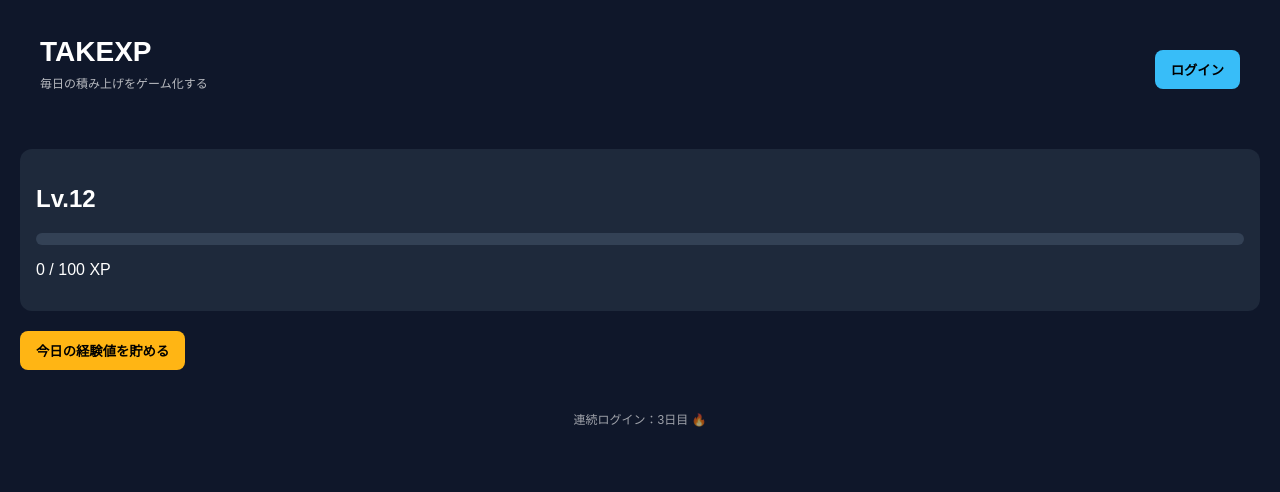
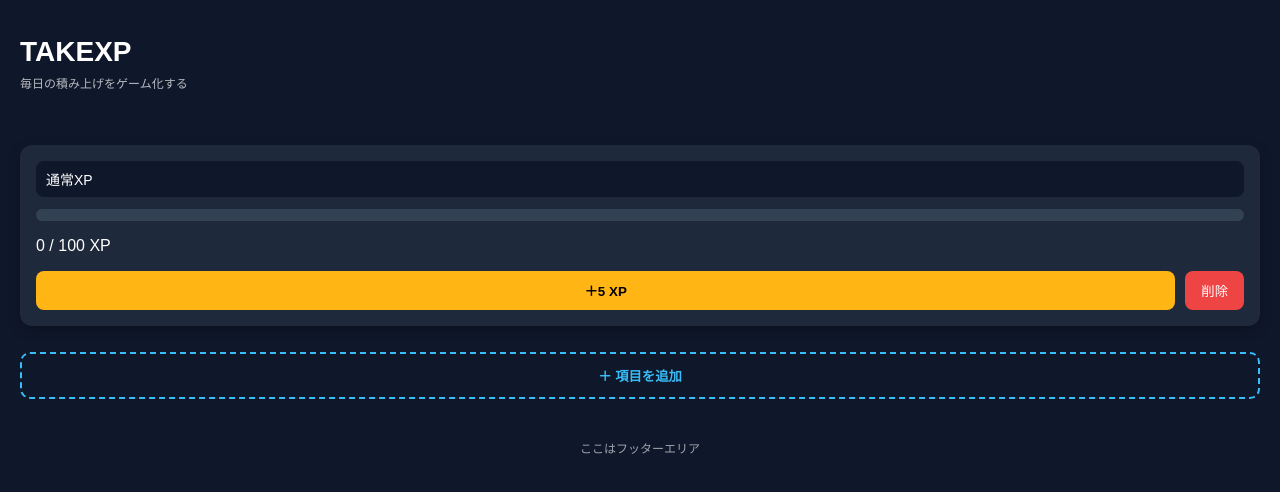
Before and after one commit to matsudaron/TAKEXP, a React (Create React App) app: page / in a window 1280 px wide. Shown: the top 492 px of the page. Built offline with nearby package versions, Linux system fonts and the light colour scheme.

Commit message:
項目＋項目名追加・削除を実装／EP追加の上限を実装（1日1回まで）

```diff
--- a/src/App.css
+++ b/src/App.css
@@ -7,34 +7,111 @@
   font-family: sans-serif;
 }
 
+/* カード */
 .top-card {
   background: #1e293b;
   padding: 16px;
   border-radius: 12px;
-  margin: 20px 0;
+  margin: 16px 0;
+  box-shadow: 0 4px 12px rgba(0,0,0,0.25);
 }
 
+/* 入力 */
+.task-input {
+  width: 100%;
+  padding: 10px;
+  margin-bottom: 12px;
+  border-radius: 8px;
+  border: none;
+  background: #0f172a;
+  color: white;
+  font-size: 14px;
+  outline: none;
+  box-sizing: border-box;
+}
+
+.task-input::placeholder {
+  color: #64748b;
+}
+
+/* XPバー */
 .exp-bar {
   width: 100%;
   height: 12px;
   background: #334155;
   border-radius: 6px;
   overflow: hidden;
+  margin-bottom: 8px;
 }
 
 .exp-fill {
   height: 100%;
-  background: #38bdf8;
+  background: linear-gradient(90deg, #38bdf8, #0ea5e9);
   transition: width 0.4s ease;
 }
 
+/* ボタン横並び */
+.button-row {
+  display: flex;
+  gap: 10px;
+  margin-top: 10px;
+}
+
+/* XPボタン */
 .take-xp-button {
+  flex: 1;
   padding: 10px 16px;
   border: none;
   border-radius: 8px;
   background: #ffb514;
   cursor: pointer;
   font-weight: bold;
+  transition: transform 0.1s, opacity 0.1s;
+}
+
+.take-xp-button:hover {
+  transform: translateY(-1px);
+  opacity: 0.9;
+}
+
+.take-xp-button:disabled {
+  opacity: 0.4;
+  cursor: not-allowed;
+}
+
+/* 削除ボタン */
+.delete-button {
+  padding: 10px 16px;
+  border: none;
+  border-radius: 8px;
+  background: #ef4444;
+  color: white;
+  cursor: pointer;
+  transition: transform 0.1s, opacity 0.1s;
+}
+
+.delete-button:hover {
+  transform: translateY(-1px);
+  opacity: 0.9;
+}
+
+/* 追加ボタン */
+.add-button {
+  width: 100%;
+  margin-top: 10px;
+  padding: 12px;
+  border: 2px dashed #38bdf8;
+  border-radius: 10px;
+  background: transparent;
+  color: #38bdf8;
+  cursor: pointer;
+  font-weight: bold;
+  transition: background 0.2s, color 0.2s;
+}
+
+.add-button:hover {
+  background: #38bdf8;
+  color: #0f172a;
 }
 
 /* ヘッダー */
@@ -42,7 +119,7 @@
   display: flex;
   align-items: center;
   justify-content: space-between;
-  padding: 16px 20px;
+  padding: 16px 0;
 }
 
 .logo {
@@ -66,6 +143,7 @@
   font-weight: bold;
 }
 
+/* メイン */
 .main {
   padding: 10px 0;
 }
--- a/src/App.js
+++ b/src/App.js
@@ -1,54 +1,138 @@
-import { useState } from "react";
+import { useState, useEffect } from "react";
 import "./App.css";
 
 const Top = () => {
-  const [xp, setXp] = useState(0);
 
-  const handleLogin = () => {
-    setXp((prev) => {
-      const next = prev + 5;
-      return next > 100 ? 100 : next;
+  const [tasks, setTasks] = useState(() => {
+  const saved = localStorage.getItem("tasks");
+  return saved ? JSON.parse(saved) : [
+    { id: 1, name: "通常XP", xp: 0 }
+  ];
 });
+
+  // tasksが変わるたびに保存
+  useEffect(() => {
+    localStorage.setItem("tasks", JSON.stringify(tasks));
+  }, [tasks]);
+
+  // XP加算
+  const DEV_MODE = false; // ←テスト時はtrueに変更
+  const handleGainXp = (id) => {
+  const today = new Date().toDateString();
+
+  setTasks((prev) =>
+    prev.map((task) => {
+      if (task.id !== id) return task;
+      // ▼開発者モード：制限無視
+      if (DEV_MODE) {
+        return {
+          ...task,
+          xp: Math.min(task.xp + 5, 100)
+        };
+      }
+      // ▼通常モード：1日1回制限
+      if (task.lastClaimed === today) return task;
+      return {
+        ...task,
+        xp: Math.min(task.xp + 5, 100),
+        lastClaimed: today
+      };
+    })
+  );
+};
+
+  // 項目追加
+  const handleAddTask = () => {
+    setTasks((prev) => [
+      ...prev,
+      {
+        id: Date.now(),
+        name: "",
+        xp: 0,
+        lastClaimed: null
+      }
+    ]);
+  };
+
+  // 名前変更
+  const handleNameChange = (id, value) => {
+    setTasks((prev) =>
+      prev.map((task) =>
+        task.id === id ? { ...task, name: value } : task
+      )
+    );
+  };
+
+  // 削除
+  const handleDelete = (id) => {
+    setTasks((prev) => prev.filter((task) => task.id !== id));
   };
 
   return (
     <div className="top-container">
 
-      {/* ヘッダー */}
       <header className="header">
         <div>
           <h1 className="logo">TAKEXP</h1>
           <p className="subtitle">毎日の積み上げをゲーム化する</p>
         </div>
-
-        <button className="login-button">
-          ログイン
-        </button>
       </header>
 
-      {/* メイン */}
       <main className="main">
-        <div className="top-card">
-          <h2>Lv.12</h2>
+
+        {tasks.map((task) => (
+          <div key={task.id} className="top-card">
+
+            {/* 名前編集 */}
+            <input
+              className="task-input"
+              value={task.name}
+              placeholder="項目名を入力（例：筋トレ）"
+              onChange={(e) =>
+                handleNameChange(task.id, e.target.value)
+              }
+            />
 
             <div className="exp-bar">
               <div
                 className="exp-fill"
-              style={{ width: `${xp}%` }}
+                style={{ width: `${task.xp}%` }}
               />
             </div>
 
-          <p>{xp} / 100 XP</p>
+            <p>{task.xp} / 100 XP</p>
+
+            <div className="button-row">
+              <button
+                className="take-xp-button"
+                onClick={() => handleGainXp(task.id)}
+                disabled={task.lastClaimed === new Date().toDateString()}
+              >
+                ＋5 XP
+              </button>
+
+              <button
+                className="delete-button"
+                onClick={() => handleDelete(task.id)}
+              >
+                削除
+              </button>
             </div>
 
-        <button className="take-xp-button" onClick={handleLogin}>
-          今日の経験値を貯める
+          </div>
+        ))}
+
+        <button
+          className="add-button"
+          onClick={handleAddTask}
+        >
+          ＋ 項目を追加
         </button>
+
       </main>
 
-      {/* フッター */}
       <footer className="footer">
-        <p>連続ログイン：3日目 🔥</p>
+        <p>ここはフッターエリア</p>
       </footer>
 
     </div>
```
Lines whose indentation alone changed are shown as unchanged.
